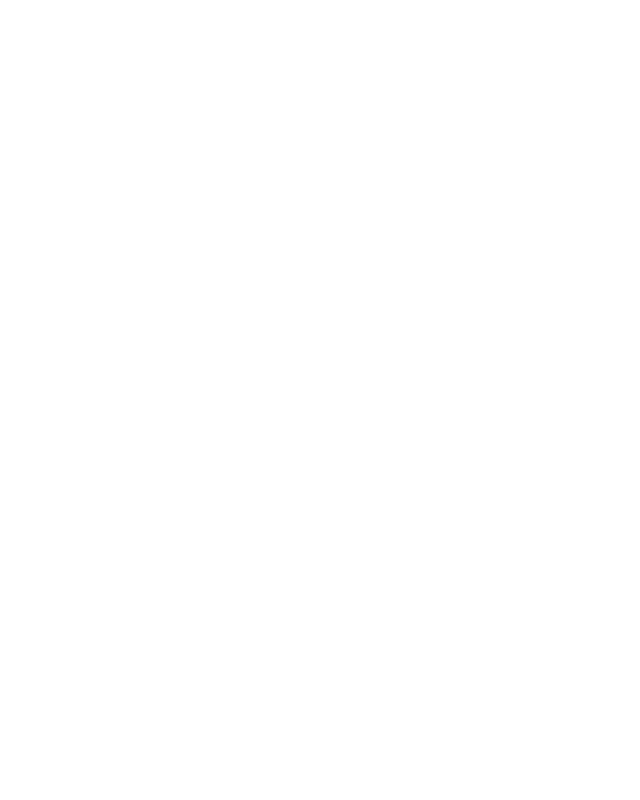
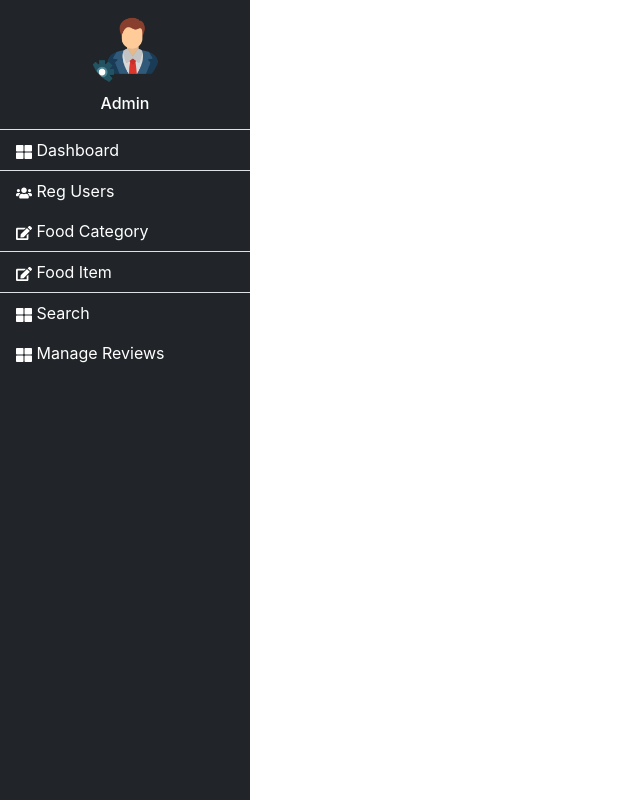
Before and after one commit to nishant0820/Food-Ordering-System, a React (Create React App) app in the folder frontend/: page /admin-dashboard in a window 1280 px wide. Before the commit this address had no page. Shown: the whole page, without its empty margins (0-640 px from the left). Built offline with nearby package versions, Linux system fonts and the light colour scheme.

Commit message:
Add admin dashboard and sidebar components; update admin login page styles

```diff
--- a/frontend/src/App.js
+++ b/frontend/src/App.js
@@ -1,6 +1,7 @@
 import {BrowserRouter, Routes, Route} from 'react-router-dom';
 import Home from './pages/Home';
 import AdminLogin from './pages/AdminLogin';
+import AdminDashboard from './pages/AdminDashboard';
 
 function App() {
   return (
@@ -8,6 +9,7 @@ function App() {
       <Routes>
         <Route path="/" element={<Home />}></Route>
         <Route path="/admin-login" element={<AdminLogin />}></Route>
+        <Route path="/admin-dashboard" element={<AdminDashboard />}></Route>
       </Routes>
     </BrowserRouter>
   );
--- /dev/null
+++ b/frontend/src/components/AdminSidebar.js
@@ -0,0 +1,85 @@
+import React, { useState } from 'react'
+import "../styles/admin.css";
+import { Link } from 'react-router-dom';
+import { FaEdit, FaThLarge, FaUsers } from 'react-icons/fa';
+
+const AdminSidebar = () => {
+
+    const [openMenus, setOpenMenus] = useState({
+        category: false,
+        food: false,
+        orders: false
+    })
+
+    const toggleMenu = (menu) => {
+        setOpenMenus((prev) => ({ ...prev, [menu]: !prev[menu] }));
+    }
+    return (
+        <div className="bg-dark text-white sidebar">
+            <div className="text-center p-3 border-bottom">
+                <img src="/images/admin.png" className="img-fluid rounded-circle mb-2" width="70" alt="Admin Img" />
+                <h6 className="mb-0">Admin</h6>
+            </div>
+
+            <div className="list-group list-group-flush">
+                <Link className="list-group-item list-group-item-action bg-dark text-white">
+                    <FaThLarge /> Dashboard
+                </Link>
+
+                <div className="list-group list-group-flush">
+                    <Link className="list-group-item list-group-item-action bg-dark text-white">
+                        <FaUsers /> Reg Users
+                    </Link>
+                </div>
+
+                <button onClick={() => toggleMenu('category')} className="list-group-item list-group-item-action bg-dark text-white">
+                    <FaEdit /> Food Category
+                </button>
+
+                {openMenus.category && (
+                    <div className="ps-4">
+                        <Link className="list-group-item list-group-item-action bg-dark text-white">
+                            Add Category
+                        </Link>
+
+                        <Link className="list-group-item list-group-item-action bg-dark text-white">
+                            Manage Category
+                        </Link>
+                    </div>
+                )}
+
+                <button onClick={() => toggleMenu('food')} className="list-group-item list-group-item-action bg-dark text-white">
+                    <FaEdit /> Food Item
+                </button>
+
+                {openMenus.food && (
+                    <div className="ps-4">
+                        <Link className="list-group-item list-group-item-action bg-dark text-white">
+                            Add Food Item
+                        </Link>
+
+                        <Link className="list-group-item list-group-item-action bg-dark text-white">
+                            Manage Food Item
+                        </Link>
+                    </div>
+                )}
+
+                <div className="list-group list-group-flush">
+                    <Link className="list-group-item list-group-item-action bg-dark text-white">
+                        <FaThLarge /> Search
+                    </Link>
+                </div>
+
+                <div className="list-group list-group-flush">
+                    <Link className="list-group-item list-group-item-action bg-dark text-white">
+                        <FaThLarge /> Manage Reviews
+                    </Link>
+                </div>
+            </div>
+
+
+        </div>
+    )
+}
+
+export default AdminSidebar;
--- /dev/null
+++ b/frontend/src/pages/AdminDashboard.js
@@ -0,0 +1,11 @@
+import React from 'react'
+import AdminSidebar from '../components/AdminSidebar';
+
+const AdminDashboard = () => {
+  return (
+    <AdminSidebar />
+
+  )
+}
+
+export default AdminDashboard;
--- a/frontend/src/pages/AdminLogin.js
+++ b/frontend/src/pages/AdminLogin.js
@@ -1,7 +1,7 @@
 import React, {useState} from 'react'
-import { FaUser, FaLock, FaSignInAlt } from 'react-icons/fa'
-import "../styles/admin.css"
-import { toast, ToastContainer } from 'react-toastify'
+import { FaUser, FaLock, FaSignInAlt } from 'react-icons/fa';
+import "../styles/admin.css";
+import { toast, ToastContainer } from 'react-toastify';
 import 'react-toastify/dist/ReactToastify.css';
 
 const AdminLogin = () => {
@@ -20,8 +20,8 @@ const AdminLogin = () => {
     const data = await response.json();
 
     if(response.status === 200){
+      toast.success(data.message)
       setTimeout(()=>{
-        toast.success(data.message)
         window.location.href = '/admin-dashboard'
       },2000)
     }
@@ -57,9 +57,9 @@ const AdminLogin = () => {
             </button>
           </form>
         </div>
-        <ToastContainer position="top-center" autoClose={2000} />
+        <ToastContainer position="top-right" autoClose={2000} />
     </div>
   )
 }
 
-export default AdminLogin
+export default AdminLogin;
--- a/frontend/src/styles/admin.css
+++ b/frontend/src/styles/admin.css
@@ -2,3 +2,16 @@
     position: relative;
     top: -2px;
 }
+
+.sidebar{
+    width: 250px;
+    height: 100vh;
+    position: fixed;
+    top: 0;
+    left: 0;
+}
+
+.list-group-item:hover{
+    background-color: #1a1a1a !important;
+    color: yellow !important;
+}
```
Also changed, not shown: 1 other file (tests, documents, lock files or other folders).
